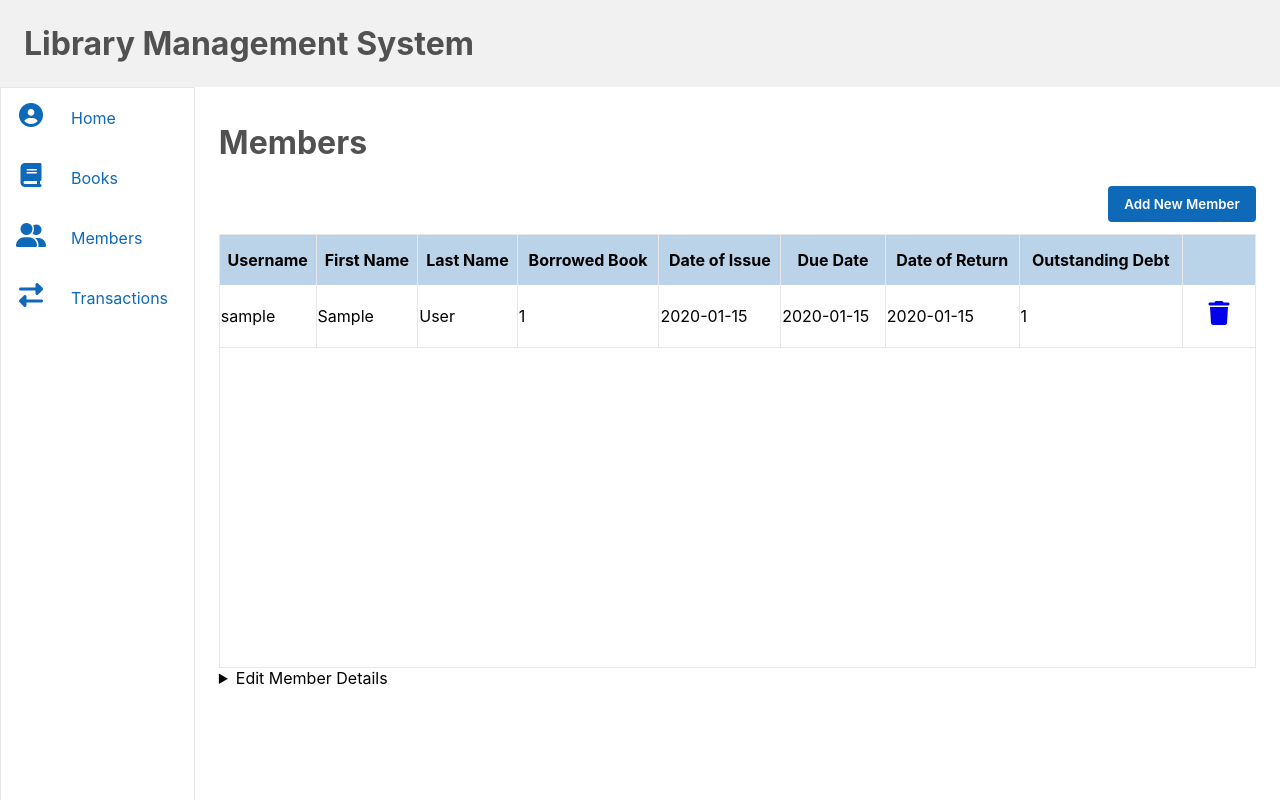
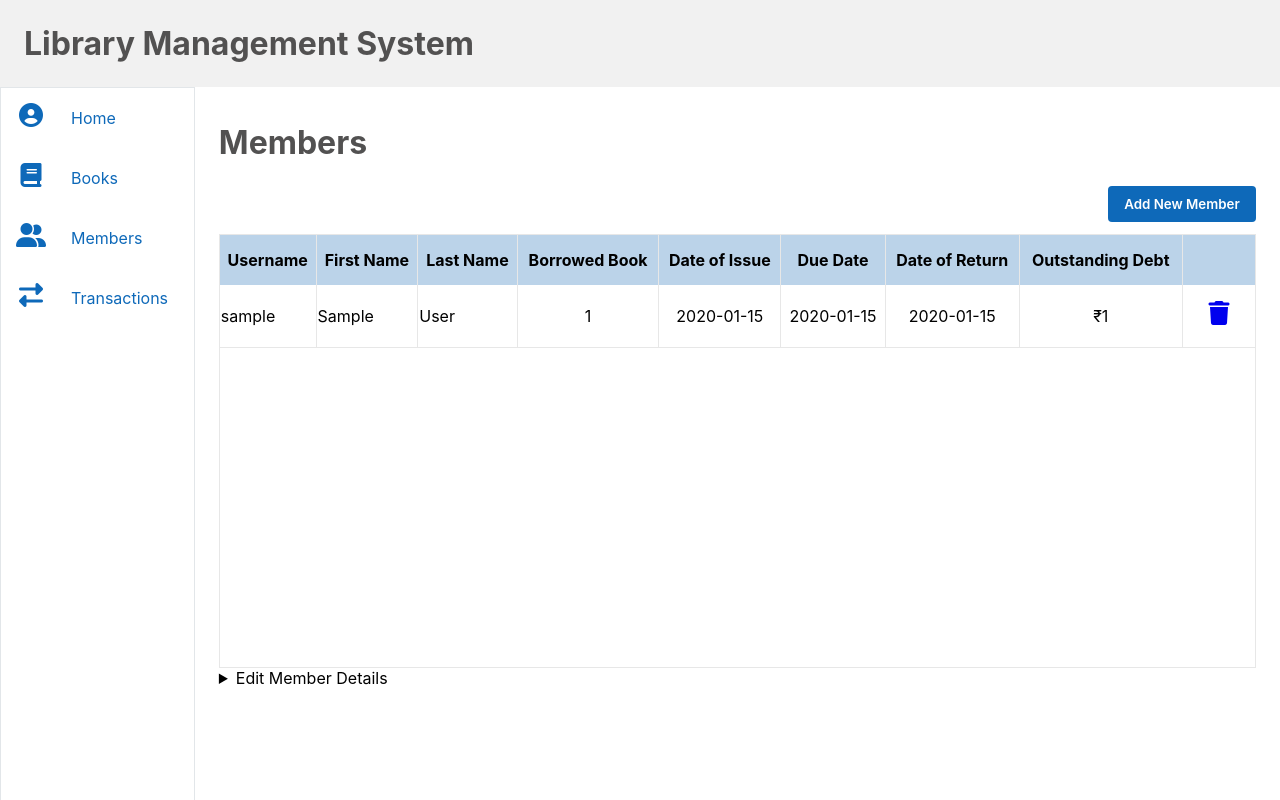
Before and after one commit to girlwhodrawsandstuff/library-management-system, a Flask app: page /members in a window 1280 px wide. Run offline with Flask 2, Linux system fonts and the light colour scheme; tables that the repository leaves empty hold one stand-in row (values such as "Sample post"); some libraries are stand-ins or nearby versions.

Commit message:
style: align numerical values in table

```diff
--- a/static/css/style.css
+++ b/static/css/style.css
@@ -56,6 +56,10 @@
 
 .table__column {
     border-right: 1px solid #e7e7e7;
+}
+
+.column__numbers {
+    text-align: center;
 }
 
 .page__tools {
--- a/templates/books.html
+++ b/templates/books.html
@@ -85,12 +85,12 @@
               <tbody>
                 {% for book in books %}
                 <tr>
-                  <td class="table__column" >{{ book.bookID }}</td>
+                  <td class="table__column column__numbers" >{{ book.bookID }}</td>
                   <td class="table__column book-title">{{ book.title }}</td>
                   <td class="table__column book-authors">{{ book.authors }}</td>
-                  <td class="table__column">{{ book.isbn }}</td>
+                  <td class="table__column column__numbers">{{ book.isbn }}</td>
                   <td class="table__column">{{ book.publisher }}</td>
-                  <td class="table__column">{{ book.no_of_copies_total}}</td>
+                  <td class="table__column column__numbers">{{ book.no_of_copies_total}}</td>
                   <td><span class="icon"><a href="/delete-book/{{ book.bookID }}"><i class="fas fa-trash"></i></span></a></td>
                 </tr>
                 {% endfor %}
--- a/templates/members.html
+++ b/templates/members.html
@@ -70,28 +70,28 @@
                   <td class="table__column">{{ member.username }}</td>
                   <td class="table__column">{{ member.first_name }}</td>
                   <td class="table__column">{{ member.last_name }}</td>
-                  <td class="table__column">{{ member.book_id }}</td>
-                  <td class="table__column">
+                  <td class="table__column column__numbers">{{ member.book_id }}</td>
+                  <td class="table__column column__numbers">
                     {% if member.borrowed_from_date is not none %}
                       {{ member.borrowed_from_date.date() }}
                     {% else %}
                       None
                     {% endif%}
                   </td>
-                  <td class="table__column">
+                  <td class="table__column column__numbers">
                     {% if member.borrowed_to_date is not none %}
                       {{ member.borrowed_to_date.date() }}
                     {% else %}
                       None
                     {% endif%}
                   </td>
-                  <td class="table__column">{% if member.actual_return_date is not none %}
+                  <td class="table__column column__numbers">{% if member.actual_return_date is not none %}
                         {{ member.actual_return_date.date() }}
                       {% else %}
                         None
                       {% endif%}
                   </td>
-                  <td class="table__column">{{ member.outstanding_debt }}</td>
+                  <td class="table__column column__numbers">₹{{ member.outstanding_debt }}</td>
                   <td><span class="icon"><a href="/delete-member/{{ member.memberID }}"><i class="fas fa-trash"></i></span></a></td>
                 </tr>
                 {% endfor %}
```
